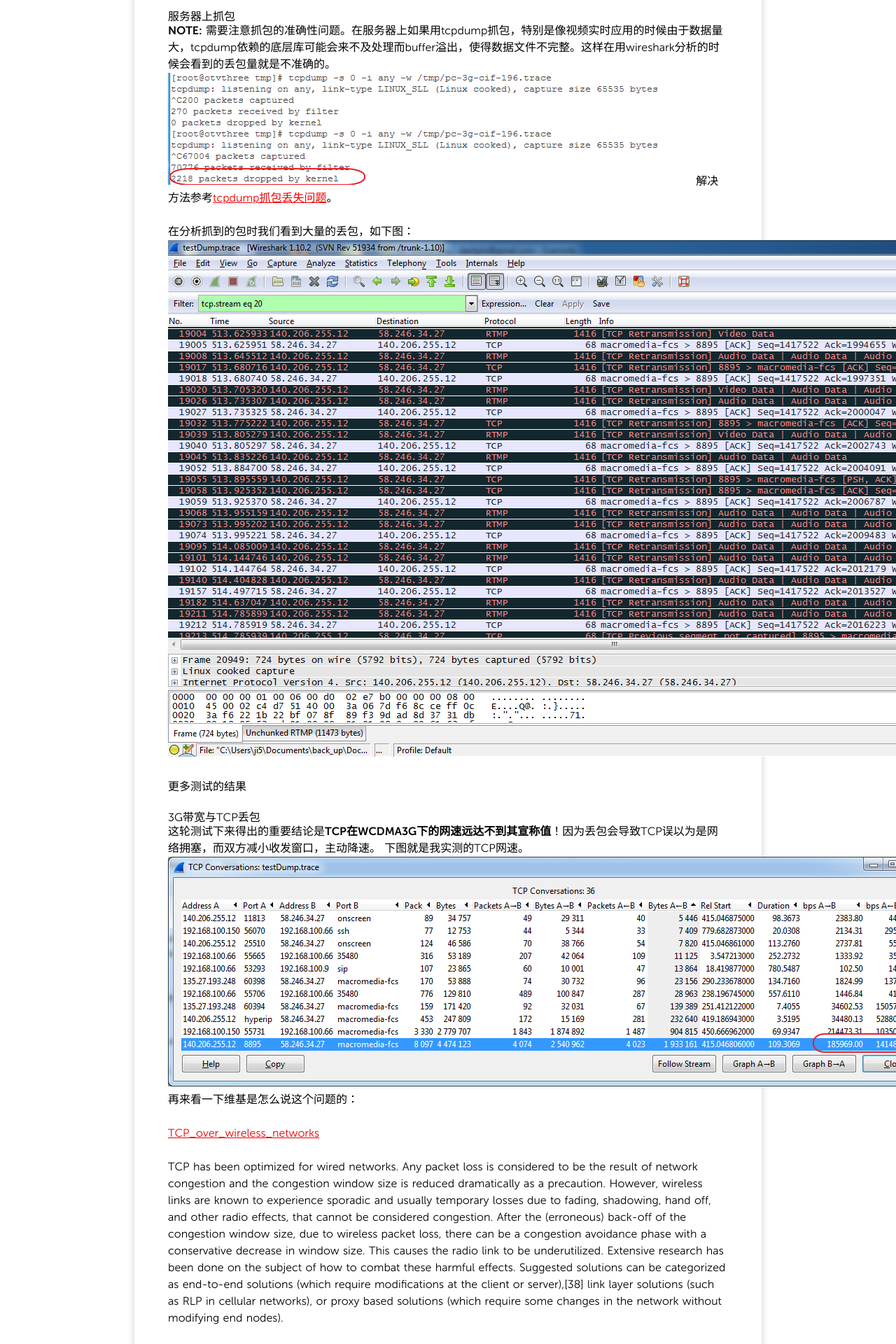
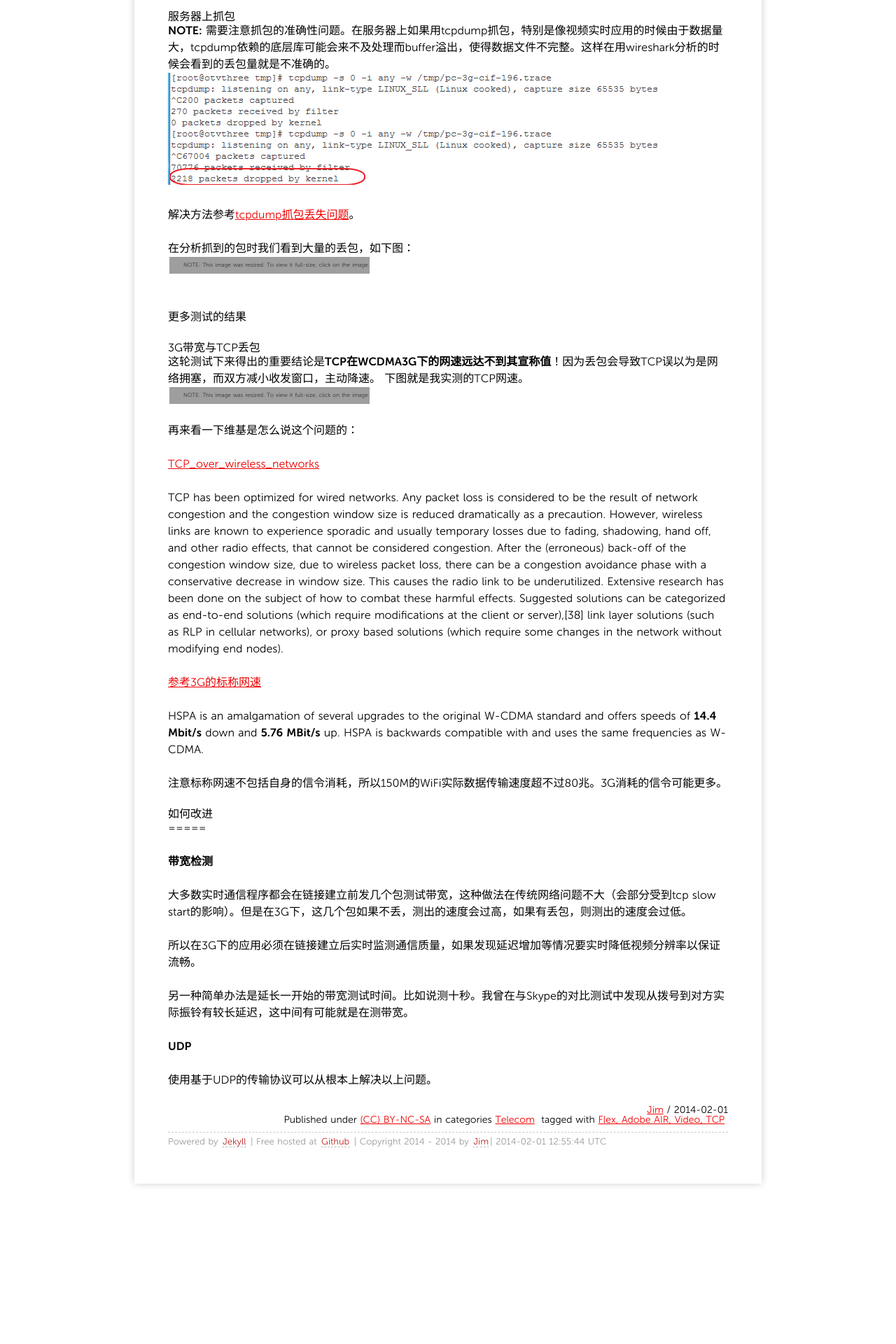
Before and after one commit to dashjim/dashjim.github.com, a Jekyll site: the page built from _posts/2014/2014-02-01-Flex-real-time-video-app.md, in a window 1280 px wide. Shown: the part 456-2376 px from the top of the page at 70% size. Built offline with Jekyll 4.4.1, drawn with Linux system fonts in a browser that asks for light colours; Markdown is read by kramdown in place of the engine named in the settings; comment, search, counter and statistics services are not loaded; after the commit the page ends 2195 px from its top, so only the background shows below that; grey boxes are pictures that could not be loaded.

Commit message:
change the post.html layout to be able to automatically resize the big pictures

```diff
--- a/_layouts/post.html
+++ b/_layouts/post.html
@@ -54,4 +54,66 @@
         }
   });
 })
+
 </script>
+
+<style type="text/css">
+/*resize the big pic*/
+div.resized_image p {
+  margin: 2px;
+  margin-top: 0;
+  font-size: 8px;
+  /* Awesome icon from here: http://www.famfamfam.com/lab/icons/silk/ */
+  background: url(http://i242.photobucket.com/albums/ff244/9861_omikron/error.png) no-repeat;
+  padding-left: 20px;
+  color: #333;
+}
+</style>
+<script type="text/javascript">
+//resize the big pic
+$(document).ready(function() {
+  (
+    function(maxht, maxwt, minht, minwt) {
+      var imgs = document.getElementsByTagName('img');
+      // Image resizing function
+      var resize_image = function(img, newht, newwt) {
+        img.height = newht;
+        img.width  = newwt;
+        $(img).wrap('<table><tr><td class="tborder"><div class="resized_image"><a href="' + img.src + '" target="_blank"></a></div></td></tr></table>');
+        $(img).parent().before('<p>NOTE: This image was resized. To view it full-size, click on the image.</p>');
+        //$(img).parent().after('<p style="text-align:right;background:none;margin:0;padding-right:3px">Image resizing script by <a href="http://aetus.net/217/programming/automatically-resize-large-images-with-javascript/">Aetus Designs</a>.</p>');
+      };
+
+      for (var i = 0; i < imgs.length; i++) {
+        // Set a variable for the current image to make the code make more sense.
+        var img = imgs[i];
+        if (img.height > maxht || img.width > maxwt) {
+          // Use Ratios to constraint proportions.
+          var old_ratio = img.height / img.width;
+          var min_ratio = minht / minwt;
+          // If it can scale perfectly.
+          if (old_ratio === min_ratio) {
+            resize_image(img, minht, minwt);
+          }
+          // We need to do some magic now.
+          else {
+            var newdim = [img.height, img.width];
+            // Sort out the height first.
+            newdim[0] = minht;
+            // The logic behind this is that if ratio = ht / wt, then wt = ht / ratio.
+            newdim[1] = newdim[0] / old_ratio;
+            // Do we still have to sort out the width?
+            if (newdim[1] > maxwt) {
+              // Just do what we did with the height
+              newdim[1] = minwt;
+              newdim[0] = newdim[1] * old_ratio;
+            }
+            // So yeah, resize the image
+            resize_image(img, newdim[0], newdim[1]);
+          }
+        }
+      }
+    }
+  )(780, 780, 0, 0);
+});
+</script>
--- a/_posts/2014/2014-02-01-Flex-real-time-video-app.md
+++ b/_posts/2014/2014-02-01-Flex-real-time-video-app.md
@@ -23,6 +23,7 @@
 > **NOTE:**
 > 需要注意抓包的准确性问题。在服务器上如果用tcpdump抓包，特别是像视频实时应用的时候由于数据量大，tcpdump依赖的底层库可能会来不及处理而buffer溢出，使得数据文件不完整。这样在用wireshark分析的时候会看到的丢包量就是不准确的。
 ![](/media/pic2014/0201-2.png)
+
 解决方法参考[tcpdump抓包丢失问题](http://wenku.baidu.com/view/74b3166e1eb91a37f1115cf6.html)。
 
 在分析抓到的包时我们看到大量的丢包，如下图：
@@ -48,8 +49,10 @@
 注意标称网速不包括自身的信令消耗，所以150M的WiFi实际数据传输速度超不过80兆。3G消耗的信令可能更多。
 
 #### 如何改进
+=====
 
 **带宽检测**
+
 大多数实时通信程序都会在链接建立前发几个包测试带宽，这种做法在传统网络问题不大（会部分受到tcp slow start的影响）。但是在3G下，这几个包如果不丢，测出的速度会过高，如果有丢包，则测出的速度会过低。
 
 所以在3G下的应用必须在链接建立后实时监测通信质量，如果发现延迟增加等情况要实时降低视频分辨率以保证流畅。
@@ -58,4 +61,5 @@
 
 
 **UDP**
+
 使用基于UDP的传输协议可以从根本上解决以上问题。
```
